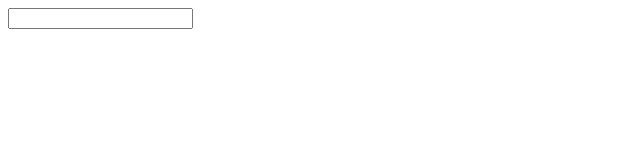
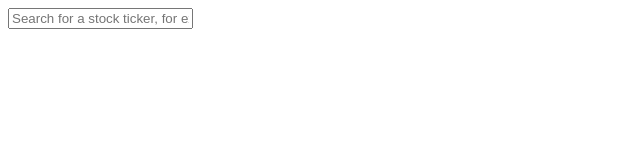
Before and after one commit to wilsonsilva/fiber-htmx, a plain HTML site: page views/index.html in a window 1280 px wide. Shown: the whole page, without its empty margins (0-640 px from the left). Drawn offline with Linux system fonts and the light colour scheme.

Commit message:
Add a placeholder to the ticker text field

```diff
--- a/views/index.html
+++ b/views/index.html
@@ -11,6 +11,7 @@
                 hx-get="/search"
                 hx-trigger="keyup changed delay:500ms"
                 hx-target="#search-results"
+                placeholder="Search for a stock ticker, for example AAPL"
             />
             <div id="search-results"></div>
             <div id="news"></div>
```
